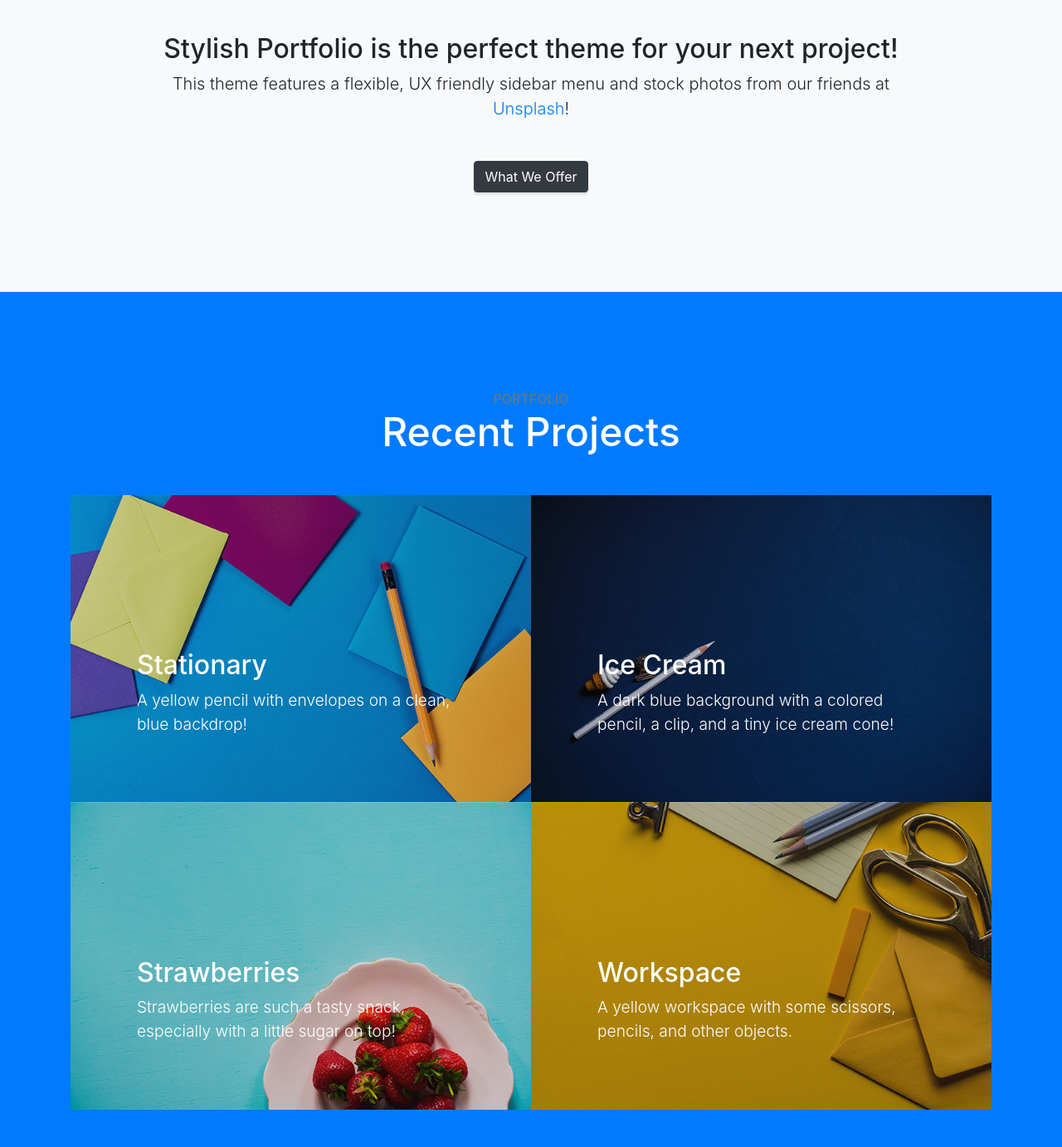
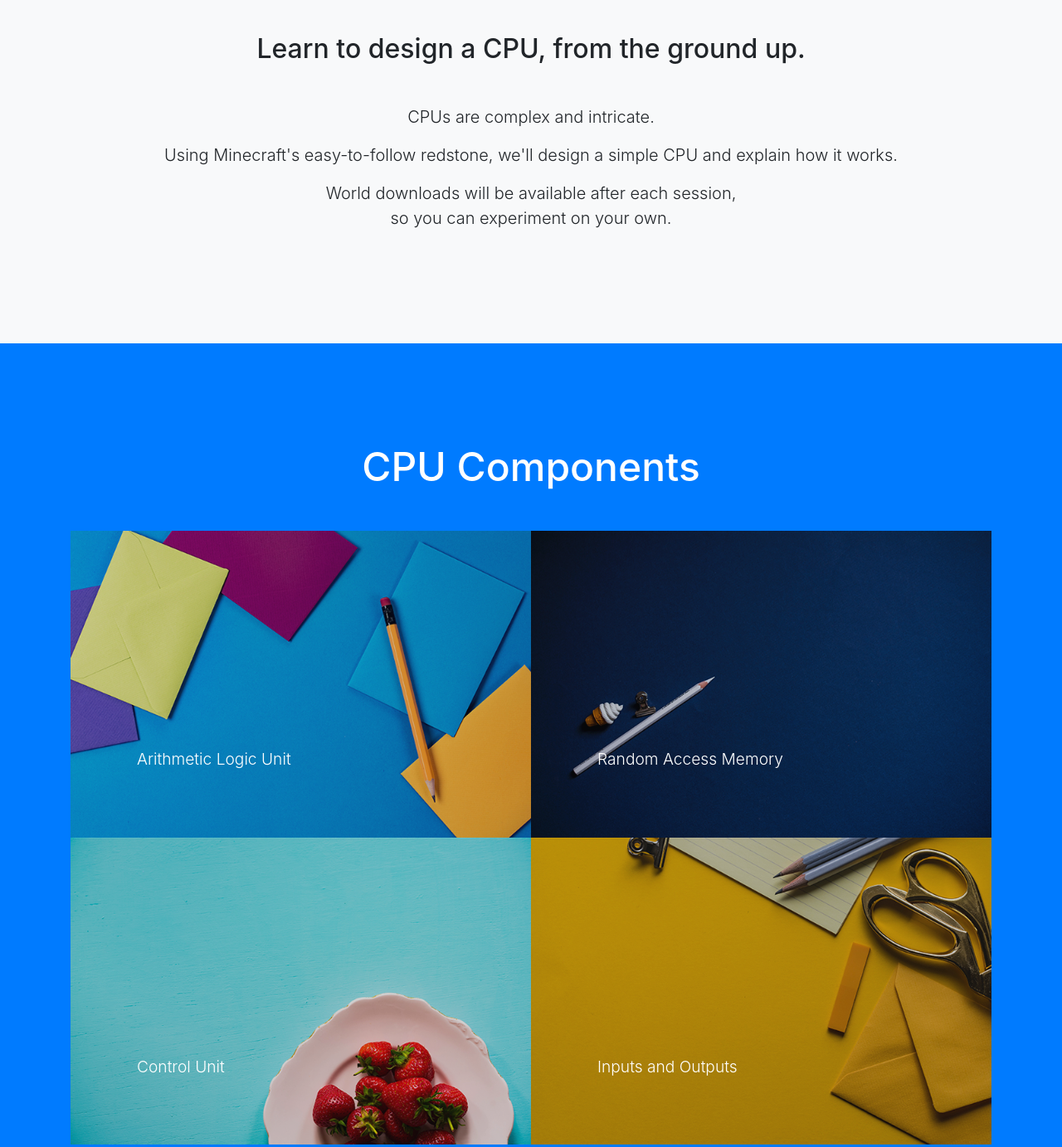
Before and after one commit to IEEE-WVU/IEEE-WVU.github.io, a website with bundled scripts: page index.html in a window 1280 px wide. Shown: the part 880-2263 px from the top of the page at 83% size. Built offline with nearby package versions, Linux system fonts and the light colour scheme.

Commit message:
Replaced all template text.

```diff
--- a/index.html
+++ b/index.html
@@ -8,7 +8,7 @@
   <meta name="description" content="">
   <meta name="author" content="">
 
-  <title>Stylish Portfolio - Start Bootstrap Template</title>
+  <title>Build a CPU, in Minecraft!</title>
 
   <!-- Bootstrap Core CSS -->
   <link href="vendor/bootstrap/css/bootstrap.min.css" rel="stylesheet">
@@ -31,11 +31,10 @@
   <!-- Header -->
   <header class="masthead d-flex">
     <div class="container text-center my-auto">
-      <h1 class="mb-1">Stylish Portfolio</h1>
+      <h1 class="mb-1">Build a CPU, in Minecraft!</h1>
       <h3 class="mb-5">
-        <em>A Free Bootstrap Theme by Start Bootstrap</em>
+        <em>Tutorial offered by <a href="https://ieee.orgs.wvu.edu/" >The WVU Chapter of IEEE</a></em>
       </h3>
-      <a class="btn btn-primary btn-xl js-scroll-trigger" href="#about">Find Out More</a>
     </div>
     <div class="overlay"></div>
   </header>
@@ -45,29 +44,32 @@
     <div class="container text-center">
       <div class="row">
         <div class="col-lg-10 mx-auto">
-          <h2>Stylish Portfolio is the perfect theme for your next project!</h2>
-          <p class="lead mb-5">This theme features a flexible, UX friendly sidebar menu and stock photos from our friends at
-            <a href="https://unsplash.com/">Unsplash</a>!</p>
-          <a class="btn btn-dark btn-xl js-scroll-trigger" href="#services">What We Offer</a>
+          <h2>Learn to design a CPU, from the ground up.</h2>
+          <div class="lead mt-5">
+            <p>CPUs are complex and intricate.</p>
+            <p>Using Minecraft's easy-to-follow redstone, we'll design a simple CPU and explain how it works.</p>
+            <p>
+              World downloads will be available after each session,<br>
+              so you can experiment on your own.
+            </p>
+          </div>
         </div>
       </div>
     </div>
   </section>
 
-  <!-- Portfolio -->
+  <!-- Components -->
   <section class="content-section bg-primary text-white" id="portfolio">
     <div class="container">
       <div class="content-section-heading text-center">
-        <h3 class="text-secondary mb-0">Portfolio</h3>
-        <h2 class="mb-5">Recent Projects</h2>
+        <h2 class="mb-5">CPU Components</h2>
       </div>
       <div class="row no-gutters">
         <div class="col-lg-6">
           <a class="portfolio-item" href="#!">
             <div class="caption">
               <div class="caption-content">
-                <div class="h2">Stationary</div>
-                <p class="mb-0">A yellow pencil with envelopes on a clean, blue backdrop!</p>
+                <p class="mb-0">Arithmetic Logic Unit</p>
               </div>
             </div>
             <img class="img-fluid" src="img/portfolio-1.jpg" alt="">
@@ -77,8 +79,7 @@
           <a class="portfolio-item" href="#!">
             <div class="caption">
               <div class="caption-content">
-                <div class="h2">Ice Cream</div>
-                <p class="mb-0">A dark blue background with a colored pencil, a clip, and a tiny ice cream cone!</p>
+                <p class="mb-0">Random Access Memory</p>
               </div>
             </div>
             <img class="img-fluid" src="img/portfolio-2.jpg" alt="">
@@ -88,8 +89,7 @@
           <a class="portfolio-item" href="#!">
             <div class="caption">
               <div class="caption-content">
-                <div class="h2">Strawberries</div>
-                <p class="mb-0">Strawberries are such a tasty snack, especially with a little sugar on top!</p>
+                <p class="mb-0">Control Unit</p>
               </div>
             </div>
             <img class="img-fluid" src="img/portfolio-3.jpg" alt="">
@@ -99,8 +99,7 @@
           <a class="portfolio-item" href="#!">
             <div class="caption">
               <div class="caption-content">
-                <div class="h2">Workspace</div>
-                <p class="mb-0">A yellow workspace with some scissors, pencils, and other objects.</p>
+                <p class="mb-0">Inputs and Outputs</p>
               </div>
             </div>
             <img class="img-fluid" src="img/portfolio-4.jpg" alt="">
```
